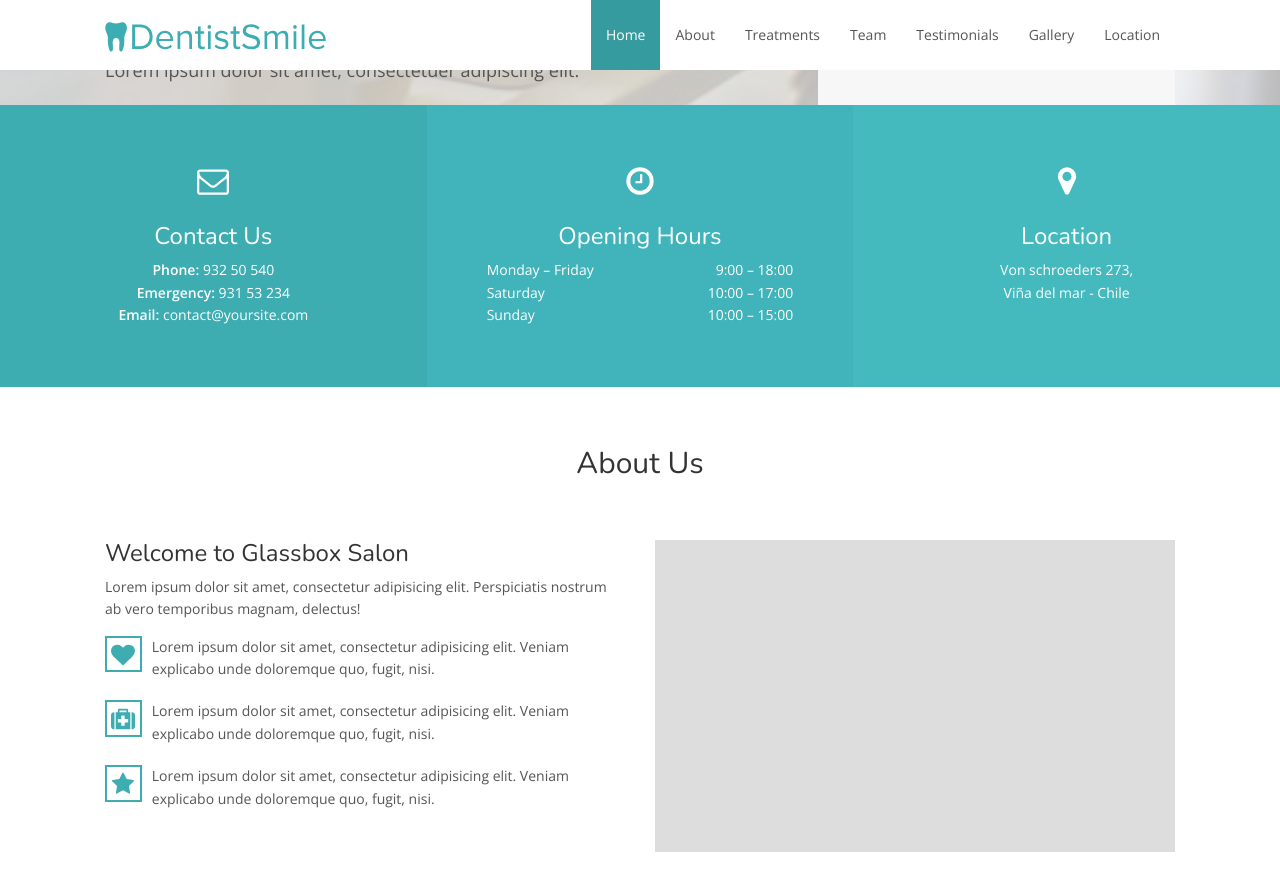
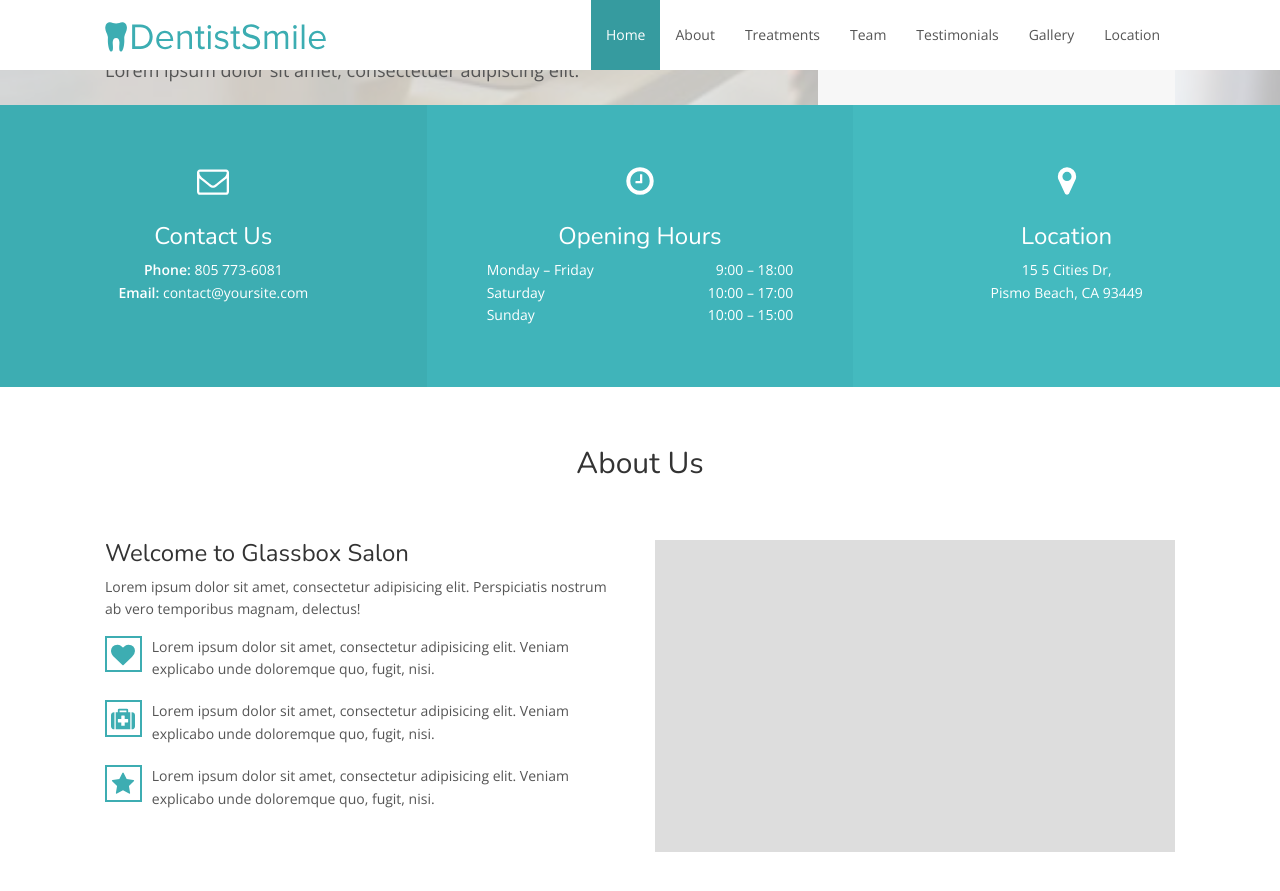
Before and after one commit to jtoste30/jtoste30.github.io, a Jekyll site: the page built from index.html, in a window 1280 px wide and 900 px high, scrolled down 441 px. Shown: the top 891 px of the window. Built offline with Jekyll 4.4.1, drawn with Linux system fonts in a browser that asks for light colours; nearby versions of some CDN libraries.

Commit message:
Update _config.yml

```diff
--- a/_config.yml
+++ b/_config.yml
@@ -15,10 +15,9 @@ api_token: # Enter API token here
 
 # Contact info
 contact:
-    phone: 932 50 540
-    emergency: 931 53 234
+    phone: 805 773-6081
     email: contact@yoursite.com
-    address: Von schroeders 273, <br> Viña del mar - Chile
+    address: 15 5 Cities Dr, <br> Pismo Beach, CA 93449
 
 # Opening hours
 monday_friday: 9:00 – 18:00
```
